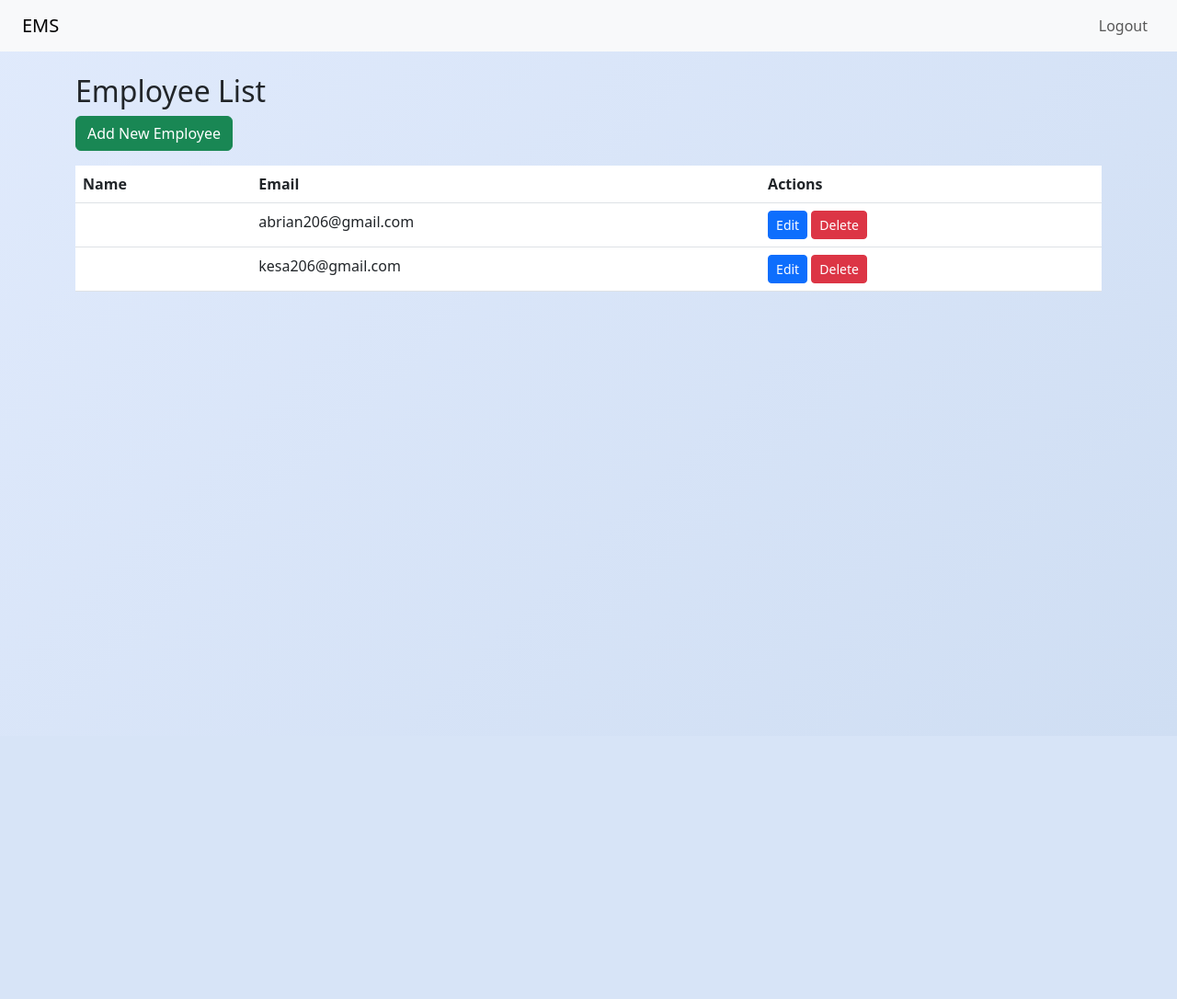
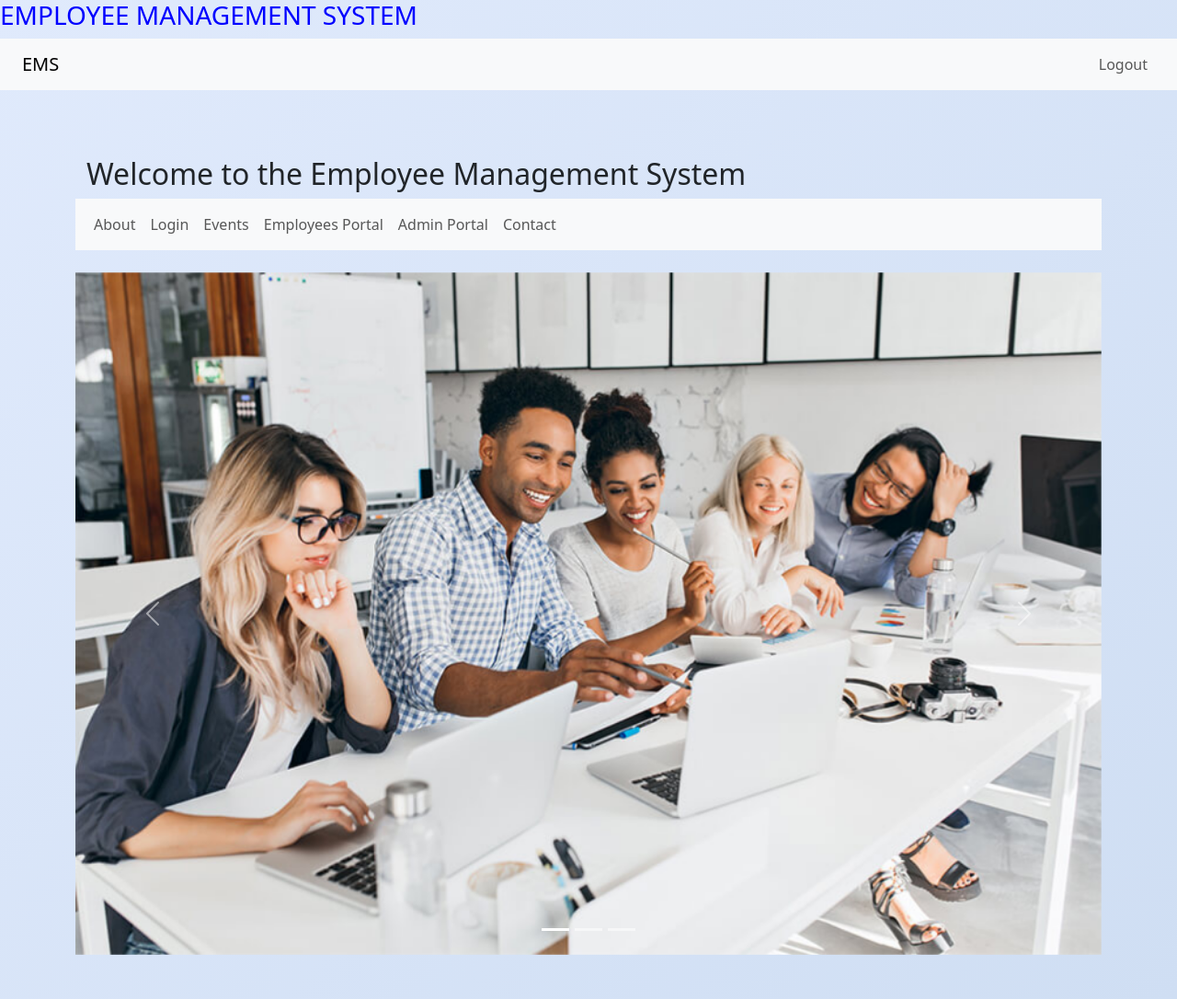
Before and after one commit to Wafula206/Employee_management_system, a Django app: page / in a window 1280 px wide. Shown: the whole page at 92% size. Before the commit the page ends 317 px from the top, so only its background shows below. Run offline with Django 5.2, Linux system fonts and the light colour scheme; a user stored in the database is signed in; data comes from the database, SQL or seed files in the repository; both versions use the stored data as it was after the commit.

Commit message:
added home page with nav links

```diff
--- a/Employee_Management/templates/base.html
+++ b/Employee_Management/Employee_Management/templates/base.html
@@ -10,8 +10,10 @@
             min-height: 100vh;
         }
     </style>
+    <link rel="stylesheet" href="style.css">
 </head>
 <body>
+    <h3>EMPLOYEE MANAGEMENT SYSTEM</h3>
     <nav class="navbar navbar-expand-lg navbar-light bg-light px-4">
         <a class="navbar-brand" href="{% url 'employee_list' %}">EMS</a>
         <div class="collapse navbar-collapse">
--- /dev/null
+++ b/Employee_Management/Employee_Management/templates/employees/homepage.html
@@ -0,0 +1,53 @@
+
+{% extends 'base.html' %}
+{% load static %}
+{% block content %}
+<div class="container mt-5">
+    <h2>Welcome to the Employee Management System</h2>
+</div>
+
+<nav class="navbar navbar-expand-lg navbar-light bg-light mb-4">
+  <div class="container-fluid">
+    <button class="navbar-toggler" type="button" data-bs-toggle="collapse" data-bs-target="#navbarNav"
+      aria-controls="navbarNav" aria-expanded="false" aria-label="Toggle navigation">
+      <span class="navbar-toggler-icon"></span>
+    </button>
+    <div class="collapse navbar-collapse" id="navbarNav">
+      <ul class="navbar-nav">
+        <li class="nav-item"><a class="nav-link" href="{% url 'about' %}">About</a></li>
+        <li class="nav-item"><a class="nav-link" href="{% url 'login' %}">Login</a></li>
+        <li class="nav-item"><a class="nav-link" href="{% url 'events' %}">Events</a></li>
+        <li class="nav-item"><a class="nav-link" href="{% url 'employee_portal' %}">Employees Portal</a></li>
+        <li class="nav-item"><a class="nav-link" href="{% url 'admin_profile' %}">Admin Portal</a></li>
+        <li class="nav-item"><a class="nav-link" href="{% url 'contact' %}">Contact</a></li>
+      </ul>
+    </div>
+  </div>
+</nav>
+
+<!-- Bootstrap Carousel -->
+<div id="carouselExampleIndicators" class="carousel slide mb-4" data-bs-ride="carousel">
+  <div class="carousel-indicators">
+    <button type="button" data-bs-target="#carouselExampleIndicators" data-bs-slide-to="0" class="active"></button>
+    <button type="button" data-bs-target="#carouselExampleIndicators" data-bs-slide-to="1"></button>
+    <button type="button" data-bs-target="#carouselExampleIndicators" data-bs-slide-to="2"></button>
+  </div>
+  <div class="carousel-inner">
+    <div class="carousel-item active">
+      <img src="{% static 'images/EmployeesImg.jpg' %}" class="d-block w-100" alt="First slide">
+    </div>
+    <div class="carousel-item">
+      <img src="#{% static 'images/bryn.jpg' %}" class="d-block w-100" alt="Second slide">
+    </div>
+    <div class="carousel-item">
+      <img src="{% static 'images/sec2.jpeg' %}" class="d-block w-100" alt="Third slide">
+    </div>
+  </div>
+  <button class="carousel-control-prev" type="button" data-bs-target="#carouselExampleIndicators" data-bs-slide="prev">
+    <span class="carousel-control-prev-icon"></span>
+  </button>
+  <button class="carousel-control-next" type="button" data-bs-target="#carouselExampleIndicators" data-bs-slide="next">
+    <span class="carousel-control-next-icon"></span>
+  </button>
+</div>
+{% endblock %}
--- /dev/null
+++ b/Employee_Management/Employee_Management/templates/style.css
@@ -0,0 +1,3 @@
+h3{
+    color: blue;
+}
--- a/Employee_Management/Employee_Management/urls.py
+++ b/Employee_Management/Employee_Management/urls.py
@@ -1,10 +1,8 @@
-# Employee_Management/urls.py
-
 from django.contrib import admin
-from django.urls import path, include  # 👈 include is important
+from django.urls import path, include
 
 urlpatterns = [
     path('admin/', admin.site.urls),
-    path('', include('employees.urls')),  # 👈 This connects the homepage
-    path('accounts/', include('django.contrib.auth.urls')),  # <-- Add this line
+    path('', include('employees.urls')),  # Homepage and app URLs
+    path('accounts/', include('django.contrib.auth.urls')),  # Login/logout/password URLs
 ]
--- a/Employee_Management/employees/urls.py
+++ b/Employee_Management/employees/urls.py
@@ -2,9 +2,15 @@
 from . import views
 
 urlpatterns = [
-    path('', views.EmployeeListView.as_view(), name='employee_list'),  # List all employees
+    path('', views.homepage, name='homepage'),  # Homepage with links
+    path('employees/', views.EmployeeListView.as_view(), name='employee_list'),  # List all employees
     path('create/', views.EmployeeCreateView.as_view(), name='employee_create'),  # Add new employee
     path('<int:pk>/edit/', views.EmployeeUpdateView.as_view(), name='employee_update'),  # Edit employee
-     path('<int:pk>/delete/', views.EmployeeDeleteView.as_view(), name='employee_delete'),
-   # path('home/', views.homepage, name='homepage'),  # Coming Soon (optional)
+    path('<int:pk>/delete/', views.EmployeeDeleteView.as_view(), name='employee_delete'),
+    path('about/', views.about, name='about'),
+    path('events/', views.events, name='events'),
+    path('employee-portal/', views.employee_portal, name='employee_portal'),
+    path('admin/profile/', views.admin_profile, name='admin_profile'),  # if you have this view
+    path('contact/', views.contact, name='contact'),
+    path('admin-profile/', views.admin_profile, name='admin_profile'),
 ]
--- a/Employee_Management/employees/views.py
+++ b/Employee_Management/employees/views.py
@@ -3,6 +3,32 @@
 from django.urls import reverse_lazy
 from .models import Employee
 from .forms import EmployeeForm
+
+#admin profile view
+from django.contrib.auth.decorators import login_required, user_passes_test
+@login_required
+@user_passes_test(lambda u: u.is_staff)
+def admin_profile(request):
+    return render(request, 'employees/admin_profile.html')
+#homepage
+
+from django.shortcuts import render
+
+def homepage(request):
+    return render(request, 'employees/homepage.html')
+
+def about(request):
+    return render(request, 'employees/about.html')
+
+def events(request):
+    return render(request, 'employees/events.html')
+
+def employee_portal(request):
+    return render(request, 'employees/employee_portal.html')
+
+def contact(request):
+    return render(request, 'employees/contact.html')
+
 
 class EmployeeListView(LoginRequiredMixin, UserPassesTestMixin, ListView):
     model = Employee
```
Also changed, not shown: Employee_Management/Employee_Management/settings.py (+5 -2 lines), Employee_Management/Employee_Management/templates/employees/admin_profile.html (added, +14 -0 lines), Employee_Management/Employee_Management/templates/employees/events.html (added, +15 -0 lines), Employee_Management/Employee_Management/templates/registration/login.html (added, +12 -0 lines), Employee_Management/Employee_Management/static/images/EmployeesImg.jpg (added), Employee_Management/Employee_Management/static/images/bryn.jpg (added), Employee_Management/Employee_Management/static/images/sec2.jpeg (added), Employee_Management/Employee_Management/templates/employees/employee_form.html (renamed from Employee_Management/employees/templates/employees/employee_form.html), Employee_Management/Employee_Management/templates/employees/employee_list.html (renamed from Employee_Management/employees/templates/employees/employee_list.html), Employee_Management/db.sqlite3, 1 other file.
